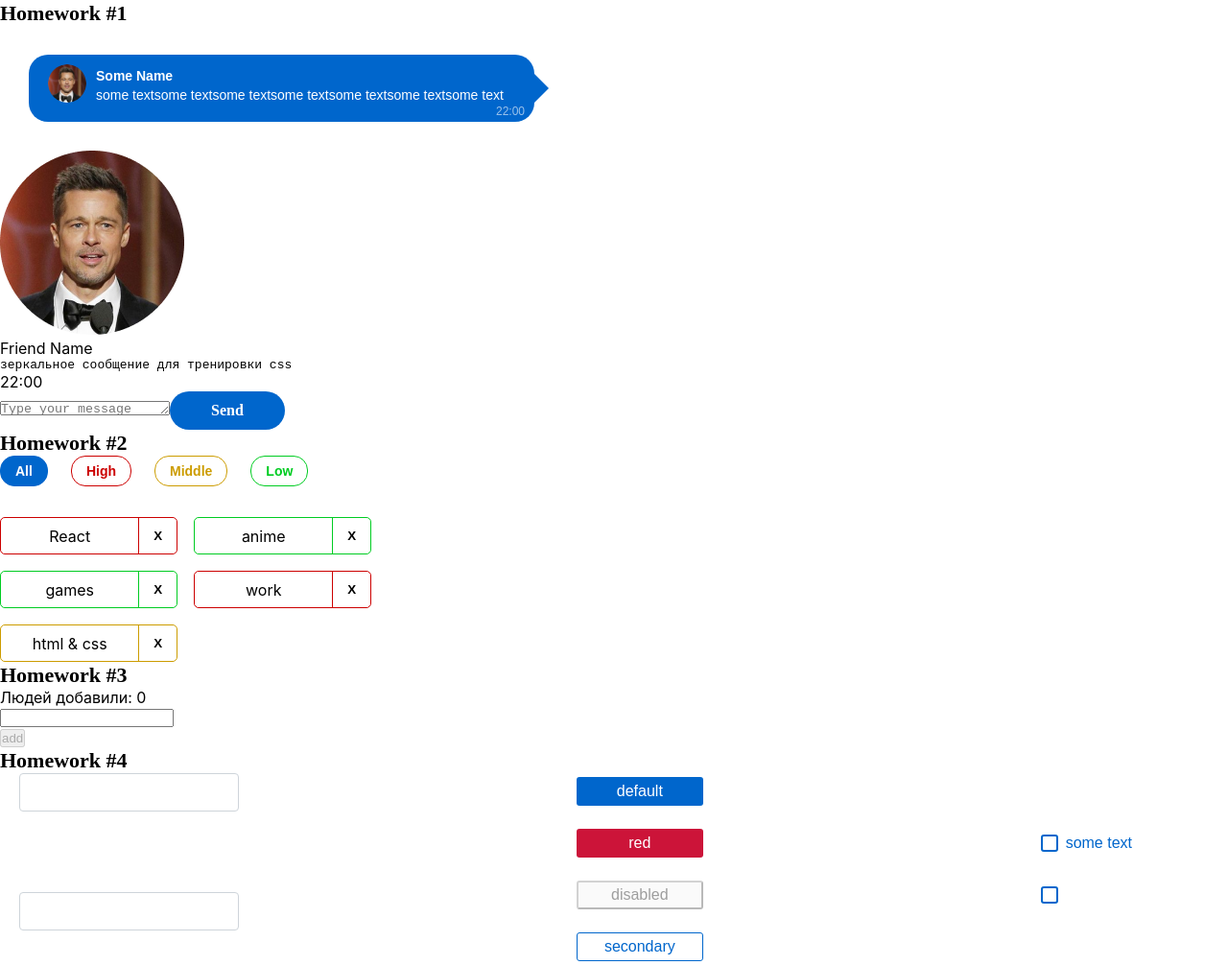
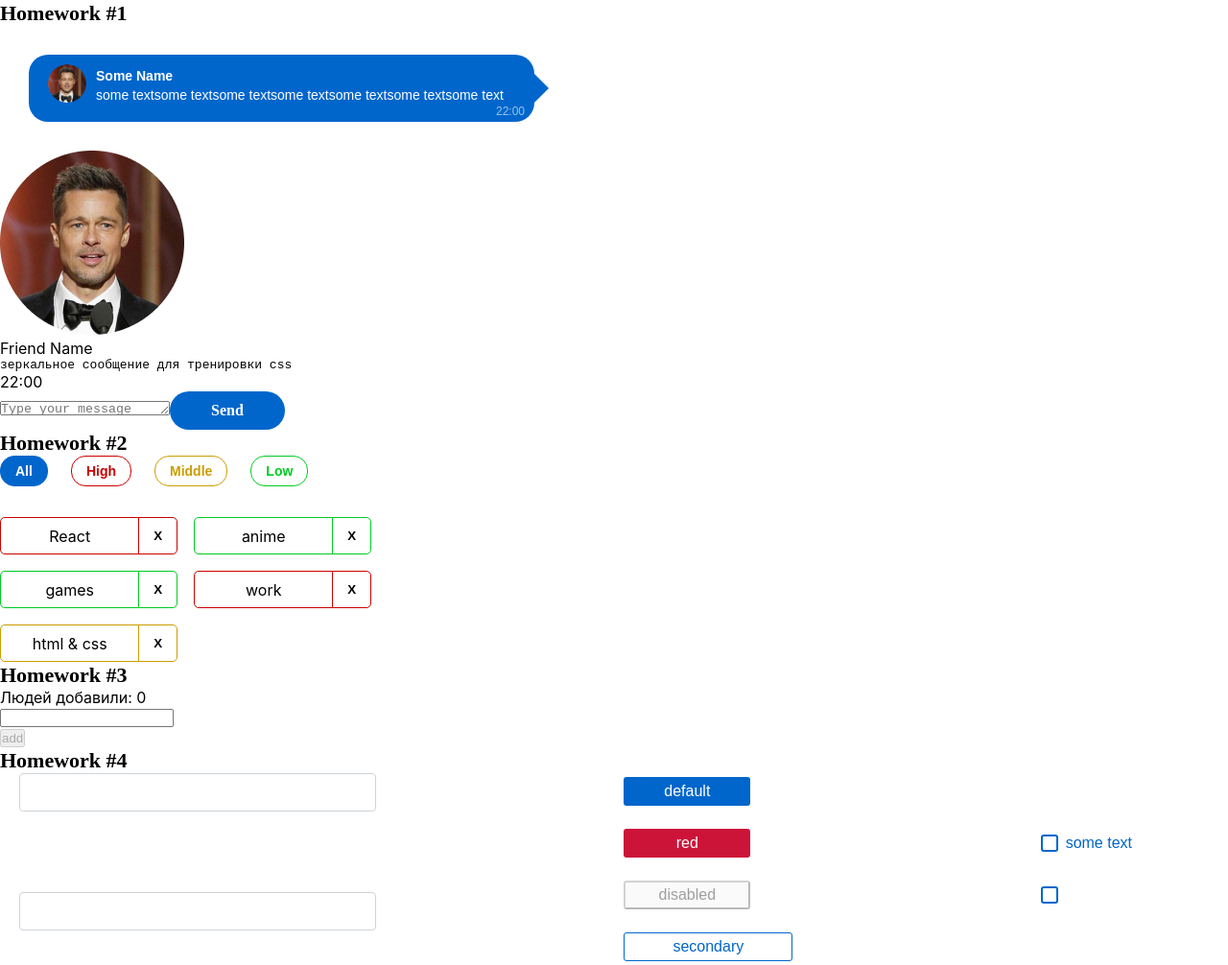
Before and after one commit to KirillPurposeful/homework2, a React (Create React App) app: page / in a window 1280 px wide. Shown: the whole page at 96% size. Built offline with nearby package versions, Linux system fonts and the light colour scheme.

Commit message:
update styles

```diff
--- a/src/s2-homeworks/hw04/common/c1-SuperInputText/SuperInputText.module.css
+++ b/src/s2-homeworks/hw04/common/c1-SuperInputText/SuperInputText.module.css
@@ -8,7 +8,7 @@
     border: 1px solid #ced4da;
     border-radius: 4px;
     font-size: 16px;
-    width: 100%;
+    width: 372px;
 }
 
 .inputWrapper {
--- a/src/s2-homeworks/hw04/common/c2-SuperButton/SuperButton.module.css
+++ b/src/s2-homeworks/hw04/common/c2-SuperButton/SuperButton.module.css
@@ -4,7 +4,6 @@
     font-size: 16px;
     cursor: pointer;
     transition: background-color 0.3s, box-shadow 0.3s;
-    width: 132px;
     height: 30px;
     display: flex;
     justify-content: center;
@@ -15,13 +14,15 @@
 
 .disabled {
     background-сolor: rgba(0, 77, 153, 1);
+    width: 132px;
 
 }
 
 .secondary {
     border: 1px solid #0066CC;
     background-color: #ffffff;
-    color:#0066CC;
+    color: #0066CC;
+    width: 176px;
 
 }
 
@@ -29,22 +30,26 @@
     background-color: rgba(0, 102, 204, 1);
     color: #ffffff;
     border: none;
+    width: 132px;
 }
 
 .red {
     background: rgba(204, 20, 57, 1);
     color: #ffffff;
     border: none;
+    width: 132px;
 }
 
 .default:hover {
     background: rgba(0, 128, 255, 1);
     box-shadow: 0 2px 4px 0 rgba(0, 0, 0, 0.2);
+    width: 176px;
 }
 
 .red:hover {
     background-color: #FF1A47;
     box-shadow: 0 2px 4px 0 rgba(0, 0, 0, 0.2);
+    width: 176px;
 }
 
 .secondary:hover {
@@ -53,18 +58,20 @@
 }
 
 .default:active {
-    background-color: #d4d4d4;
+    background-color: #0059B2;
     box-shadow: 0 2px 4px 0 rgba(0, 0, 0, 0.2) inset;
 }
 
 .secondary:active {
-    background-color: #b2d8ff;
+    background: #C9E5FF;
     box-shadow: 0 2px 4px 0 rgba(0, 0, 0, 0.2) inset;
+    width: 176px;
 }
 
 .red:active {
-    background-color: #ffcccc;
+    background-color: #B21232;
     box-shadow: 0 2px 4px 0 rgba(0, 0, 0, 0.2) inset;
+    width: 176px;
 }
 
 .button:disabled {
```
